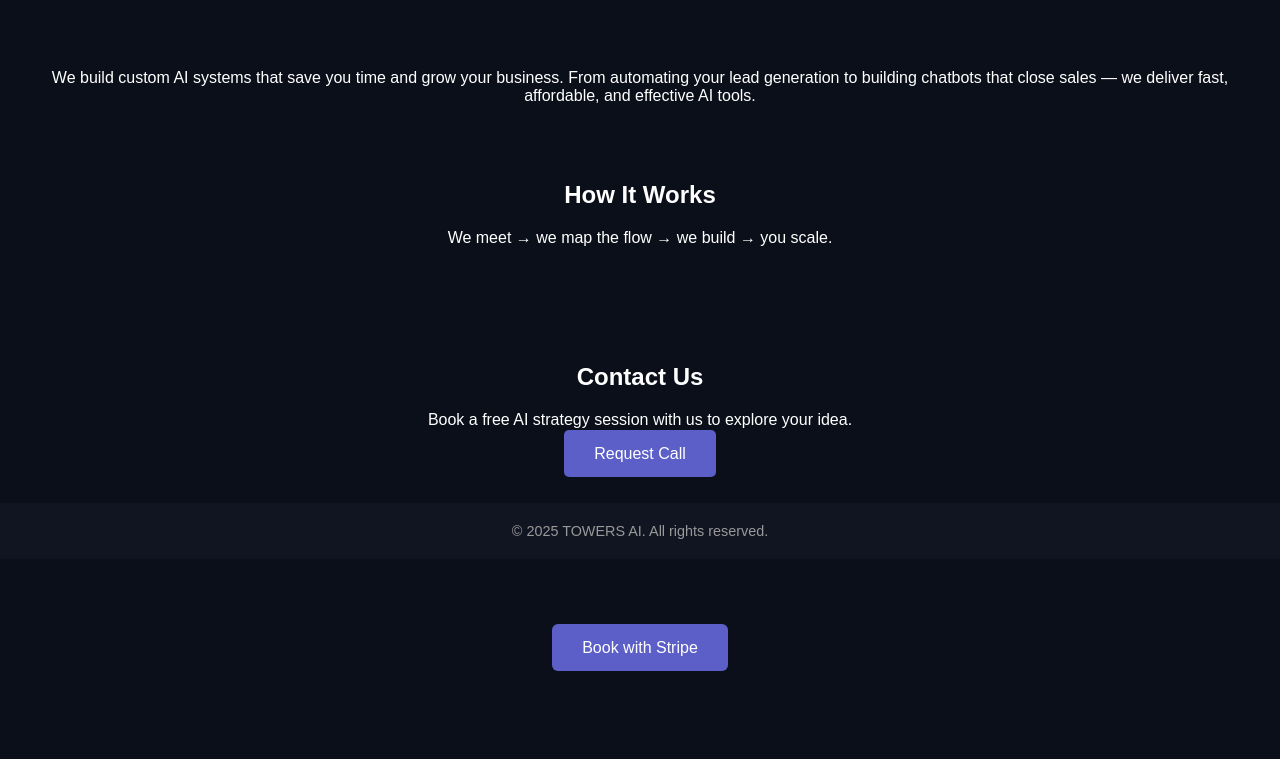
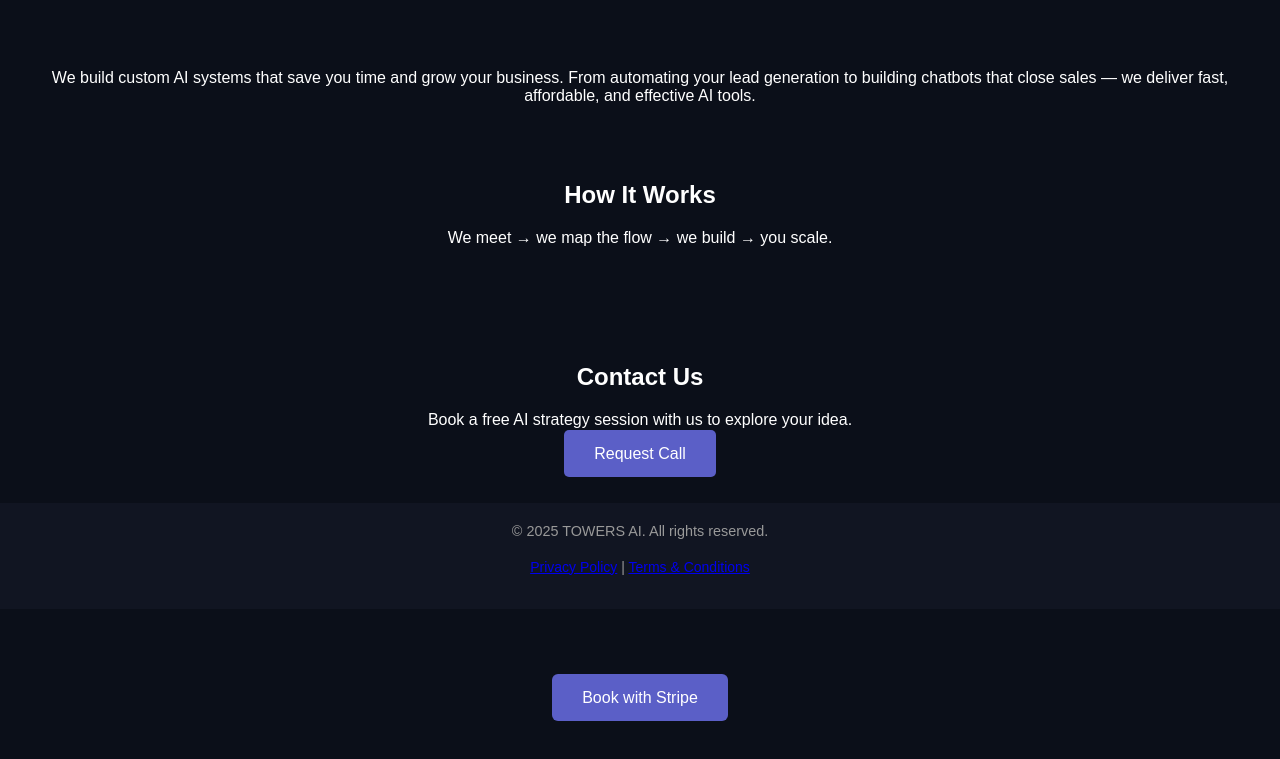
Before and after one commit to jtorres2930/towersai, a plain HTML site: page index.html in a window 1280 px wide. Shown: the part 945-1704 px from the top of the page. Before the commit the page ends 1682 px from the top, so only its background shows below. Drawn offline with Linux system fonts and the light colour scheme.

Commit message:
Update index.html

```diff
--- a/index.html
+++ b/index.html
@@ -115,6 +115,10 @@
 </section>
 <footer>
   &copy; 2025 TOWERS AI. All rights reserved.
+  <p style="text-align: center; font-size: 14px; margin-top: 20px;">
+  <a href="privacy.html" target="_blank">Privacy Policy</a> |
+  <a href="terms.html" target="_blank">Terms & Conditions</a>
+</p>
 </footer>
 <section style="text-align: center; margin: 40px 0;">
   <a href="https://buy.stripe.com/9B6bJ1fJa6GcePSbva4AU00"
```
